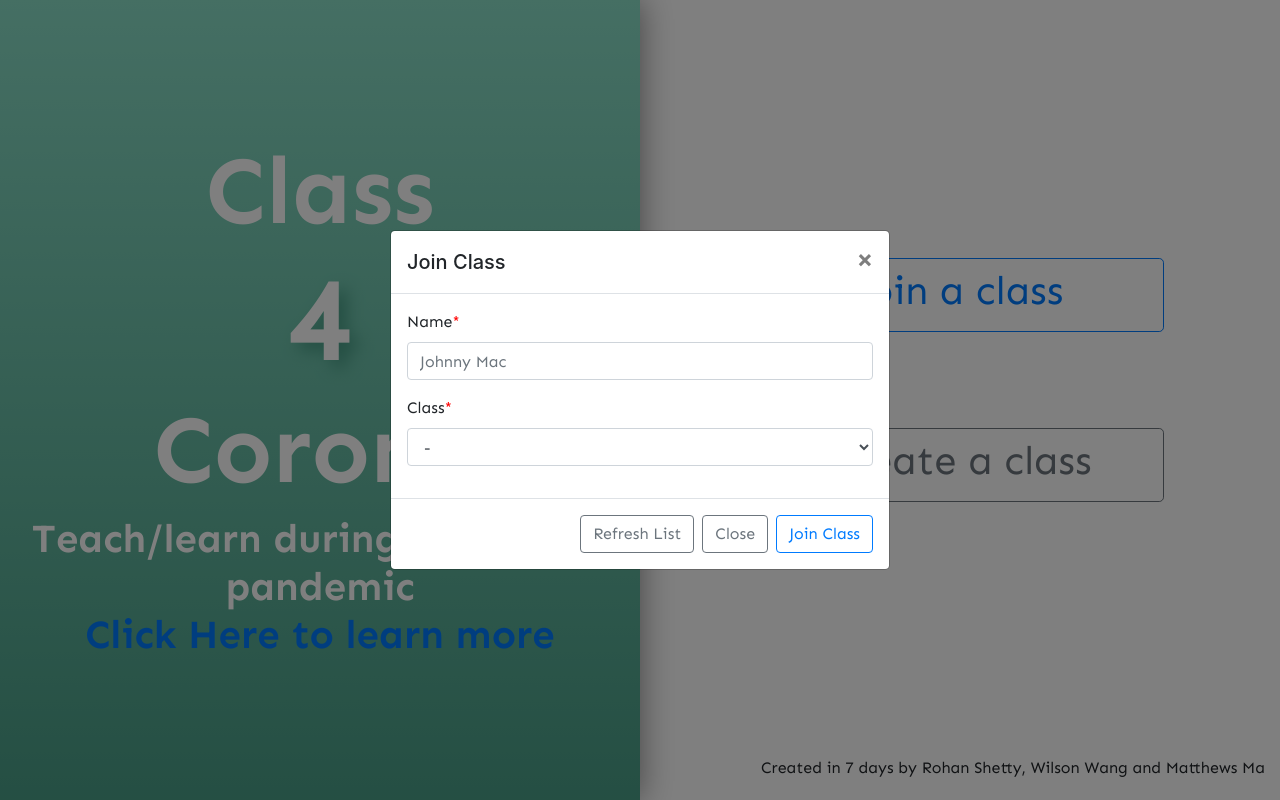
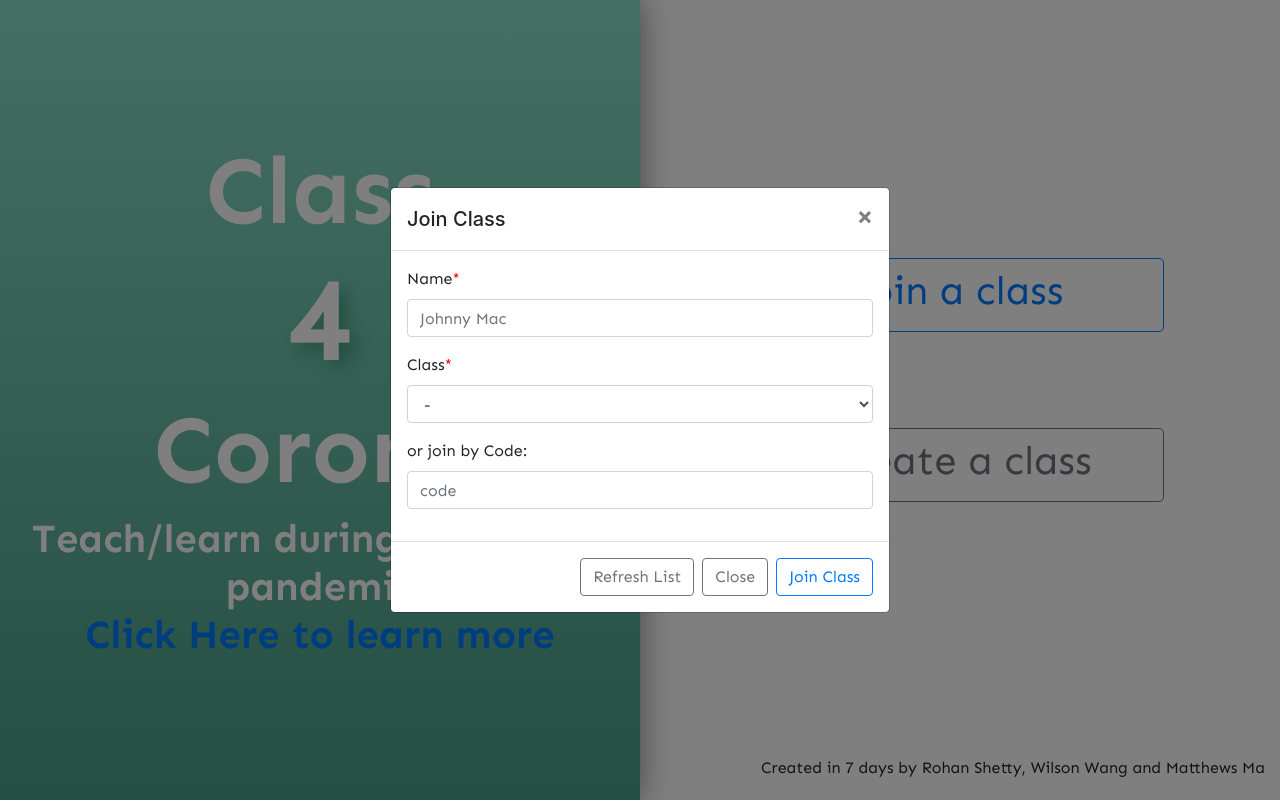
Before and after one commit to rohan-shettyy/class4corona, a website: page public/index.html in a window 1280 px wide. Both pictures are taken after a click on the button "Join a class". Drawn offline with nearby package versions, Linux system fonts and the light colour scheme; no server answers.

Commit message:
Join class by code

```diff
--- a/public/index.html
+++ b/public/index.html
@@ -91,6 +91,10 @@
                                 <option disabled>--Available Classes--</option>
                             </select>
                         </div>
+                        <div class="form-group">
+                            <label for="jname">or join by Code:</label>
+                            <input type="name" class="form-control" id="jcode" name="jcode" placeholder="code">
+                        </div>
                     </form>
                 </div>
                 <div class="modal-footer">
```
